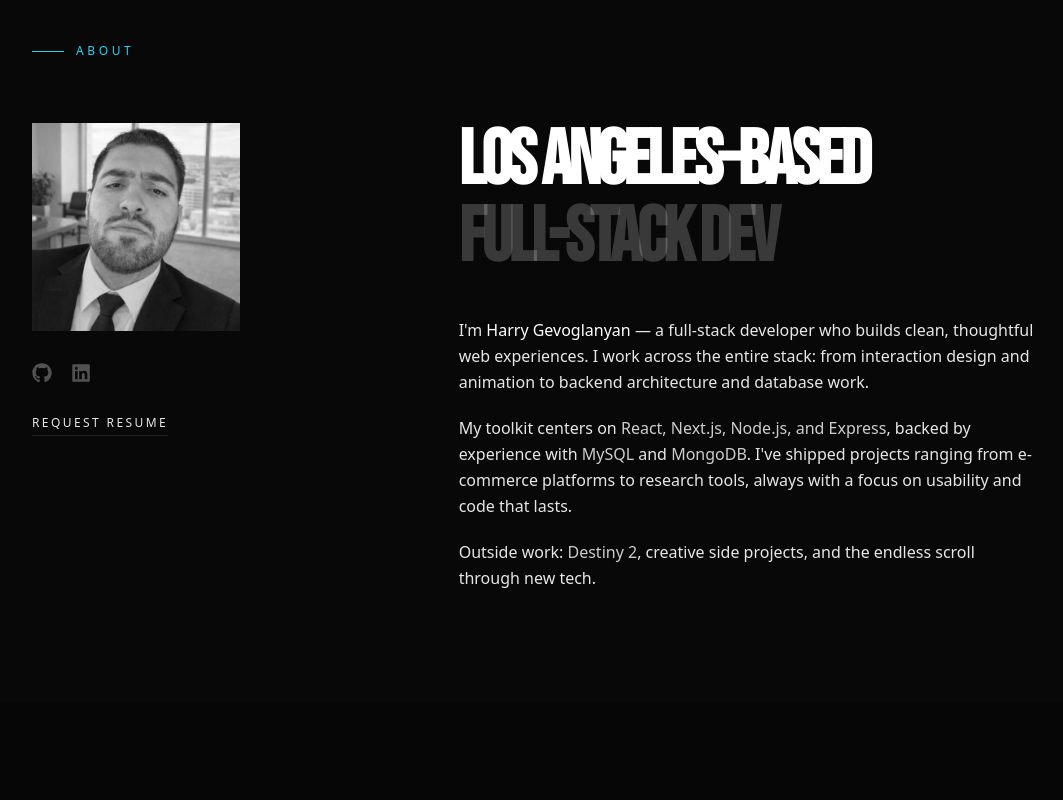
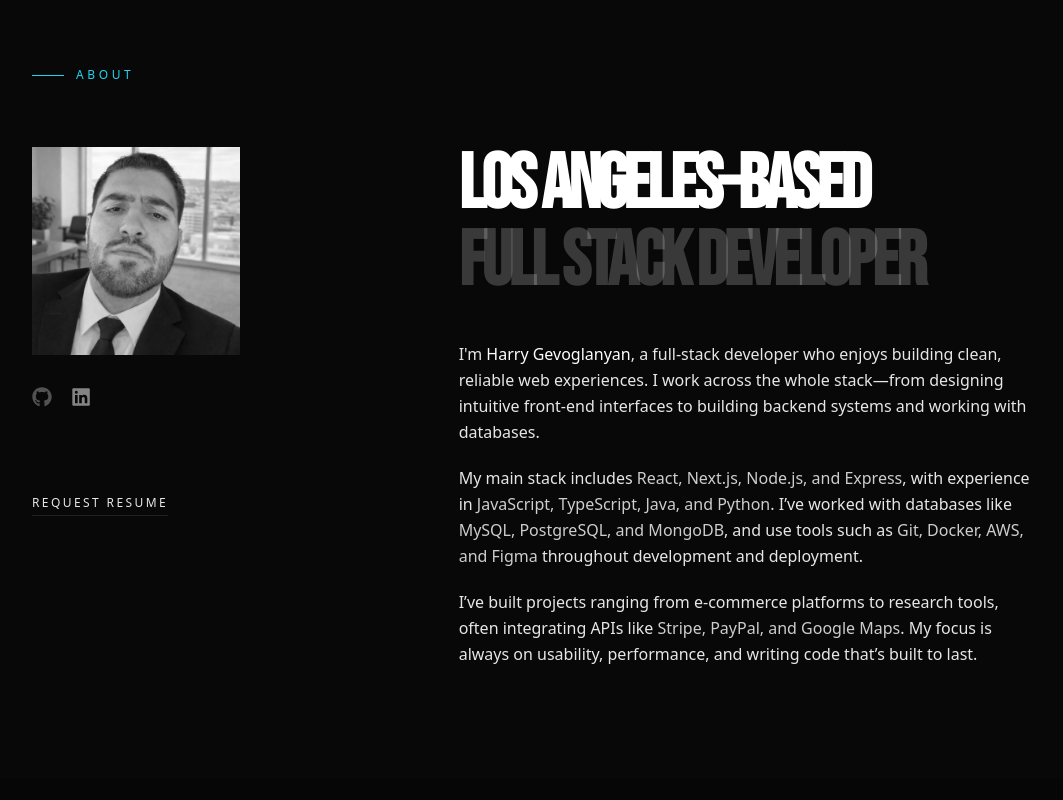
Before and after one commit to gevoglanyan/Gevoglanyan, a React (Create React App) app: page / in a window 1280 px wide. Shown: the part 1040-1840 px from the top of the page, without its empty margins (64-1127 px from the left). Built offline with nearby package versions, Linux system fonts and the light colour scheme; the HTML template or start-up script is replaced by a standard one.

Commit message:
Added Files / Added Updates

```diff
--- a/src/components/About.js
+++ b/src/components/About.js
@@ -48,7 +48,7 @@ const About = () => {
               href="https://www.linkedin.com/in/hgevoglanyan"
               target="_blank"
               rel="noopener noreferrer"
-              className="text-white/30 hover:text-white transition-colors duration-200"
+              className="text-white/50 hover:text-white transition-colors duration-200"
               aria-label="LinkedIn"
             >
               <svg className="w-5 h-5" viewBox="0 0 496 512" fill="currentColor">
@@ -56,6 +56,8 @@ const About = () => {
               </svg>
             </a>
           </div>
+
+          <br />
 
           <button
             onClick={() => setShowResume(true)}
@@ -70,28 +72,27 @@ const About = () => {
             className="text-[clamp(2.5rem,6vw,5rem)] font-black leading-none tracking-tighter text-white"
             style={{ fontFamily: "'Bebas Neue', 'Arial Black', sans-serif" }}
           >
-            Los Angeles–based
+            Los Angeles–Based
             <br />
-            <span className="text-white/20">Full-Stack Dev</span>
+            <span className="text-white/20">Full Stack Developer</span>
           </h2>
 
           <div className="space-y-5 text-white/90 text-base leading-relaxed font-light max-w-xl">
             <p>
-              I'm <span className="text-white font-medium">Harry Gevoglanyan</span> — a full-stack developer who builds
-              clean, thoughtful web experiences. I work across the entire stack: from interaction
-              design and animation to backend architecture and database work.
+              I'm <span className="text-white font-medium">Harry Gevoglanyan</span>, a full-stack developer who enjoys building clean, reliable web experiences. I work across the whole stack—from designing intuitive front-end interfaces to building backend systems and working with databases.
             </p>
+
             <p>
-              My toolkit centers on{" "}
-              <span className="text-white/80">React, Next.js, Node.js, and Express</span>, backed by
-              experience with <span className="text-white/80">MySQL</span> and{" "}
-              <span className="text-white/80">MongoDB</span>. I've shipped projects ranging from
-              e-commerce platforms to research tools, always with a focus on usability and code that
-              lasts.
+              My main stack includes <span className="text-white/80">React, Next.js, Node.js, and Express</span>, with
+              experience in <span className="text-white/80">JavaScript, TypeScript, Java, and Python</span>. I’ve worked with
+              databases like <span className="text-white/80">MySQL, PostgreSQL, and MongoDB</span>, and use tools such as
+              <span className="text-white/80"> Git, Docker, AWS, and Figma</span> throughout development and deployment.
             </p>
+
             <p>
-              Outside work: <span className="text-white/80">Destiny 2</span>, creative side projects,
-              and the endless scroll through new tech.
+              I’ve built projects ranging from e-commerce platforms to research tools, often integrating APIs
+              like <span className="text-white/80">Stripe, PayPal, and Google Maps</span>. My focus is always on
+              usability, performance, and writing code that’s built to last.
             </p>
           </div>
         </div>
@@ -118,7 +119,7 @@ const About = () => {
             <h3 className="text-white text-2xl font-bold mb-4 tracking-tight">
               Available Upon Request
             </h3>
-            <p className="text-white/40 text-sm leading-relaxed mb-6">
+            <p className="text-white/90 text-sm leading-relaxed mb-6">
               I'm happy to share a copy of my resume. Reach out via the contact section
               and I'll send it over.
             </p>
--- a/src/components/Contact.js
+++ b/src/components/Contact.js
@@ -28,10 +28,28 @@ const Contact = () => {
               <span className="text-white/20">Talk</span>
             </h2>
 
+            <br /> <br />
+
             <p className="text-white/90 text-base leading-relaxed max-w-sm mb-12">
               Have a project in mind? Want to collaborate? Or just want to say hello?
               Drop a message — I read everything, even the ones without semicolons.
             </p>
+
+            <p className="text-white/90 text-base leading-relaxed max-w-sm mb-12">
+              Have a project in mind? Want to collaborate? Or just want to say hello?
+              Drop a message — I read everything, even the ones without semicolons.
+            </p>
+
+            <p className="text-white/90 text-base leading-relaxed max-w-sm mb-12">
+              Have a project in mind? Want to collaborate? Or just want to say hello?
+              Drop a message — I read everything, even the ones without semicolons.
+            </p>
+
+            <p className="text-white/90 text-base leading-relaxed max-w-sm mb-12">
+              LOL
+            </p>
+
+            <br /> <br />
 
             <div className="space-y-4">
               <p className="text-white/90 text-xs tracking-[0.2em] uppercase">Find me on</p>
@@ -61,7 +79,7 @@ const Contact = () => {
                     href={s.href}
                     target="_blank"
                     rel="noopener noreferrer"
-                    className="text-white/30 hover:text-white transition-colors duration-200"
+                    className="text-white/50 hover:text-white transition-colors duration-200"
                     aria-label={s.label}
                   >
                     {s.icon}
@@ -83,6 +101,7 @@ const Contact = () => {
                 </p>
               </div>
             ) : (
+              <>
                 <form onSubmit={handleSubmit} className="space-y-8">
                   {[
                     { id: "name", label: "Your Name", type: "text", placeholder: "Harry Gevoglanyan", prefix: "Name", field: "name" },
@@ -129,6 +148,19 @@ const Contact = () => {
                     </button>
                   </div>
                 </form>
+
+                <br /> <br />
+
+                <div className="mt-12 flex justify-left">
+                  <div className="relative">
+                    <img
+                      src="/pictures/Nadeshot.jpeg"
+                      alt="Nadeshot"
+                      className="w-48 h-48 md:w-64 md:h-64 object-cover grayscale hover:grayscale-0 transition-all duration-700"
+                    />
+                  </div>
+                </div>
+              </>
             )}
           </div>
         </div>
--- a/src/components/Footer.js
+++ b/src/components/Footer.js
@@ -13,10 +13,11 @@ const Footer = () => {
         <p className="text-white/90 text-xs tracking-[0.15em]">
           © {new Date().getFullYear()} Gevoglanyan. All Rights Reserved.
         </p>
+
         <a
           href="#landing"
           className="text-white/90 hover:text-white text-xs tracking-[0.15em] uppercase transition-colors duration-200"
-        >
+        > <br />
           Back to top ↑
         </a>
       </div>
--- a/src/components/Gaming.js
+++ b/src/components/Gaming.js
@@ -25,23 +25,30 @@ const Gaming = () => {
               <span className="text-white/20">FPS</span>
             </h2>
 
+            <br />
+
             <div className="space-y-4 text-white/90 text-base leading-relaxed font-light max-w-lg mb-12">
               <p>
                 I don't play a lot of different games. Just one consistently:{" "}
-                <span className="text-white font-medium">Destiny 2</span>.
+                <span className="text-cyan-400 font-bold">Destiny 2</span>.
               </p>
+
               <p>
                 No long list of favorites — just Destiny 2, and that's enough.
               </p>
+
               <br />
+
               <p>
                 Okay, I lied. I also play{" "}
-                <span className="text-white font-medium">Call of Duty</span>.
+                <span className="text-red-500 font-bold">Call of Duty</span> from time to time.
               </p>
+
               <br />
+
               <p>
-                Oh, and this new game{" "}
-                <span className="text-white font-medium">Marathon</span>.
+                Oh, and also this new game{" "}
+                <span className="text-green-500 font-bold">Marathon</span>.
               </p>
             </div>
 
@@ -83,7 +90,7 @@ const Gaming = () => {
                   href={social.href}
                   target="_blank"
                   rel="noopener noreferrer"
-                  className={`flex items-center gap-2 text-white/30 ${social.hoverColor || "hover:text-white"} transition-colors duration-200 text-sm`}
+                  className={`flex items-center gap-2 text-white/50 ${social.hoverColor || "hover:text-white"} transition-colors duration-200 text-sm`}
                 >
                   {social.icon}
                   <span className="text-xs tracking-[0.1em] uppercase">{social.label}</span>
@@ -92,7 +99,7 @@ const Gaming = () => {
             </div>
           </div>
 
-          <div className="flex justify-start lg:justify-end">
+          <div className="flex flex-col items-start lg:items-end gap-6">
             <div className="relative">
               <img
                 src="/pictures/Harold.jpg"
@@ -100,10 +107,20 @@ const Gaming = () => {
                 className="w-48 h-48 md:w-64 md:h-64 object-cover grayscale hover:grayscale-0 transition-all duration-700"
               />
             </div>
+
+            <br /> <br />
+
+            <div className="relative">
+              <img
+                src="/pictures/Titan.jpg"
+                alt="Titan"
+                className="w-48 h-48 md:w-64 md:h-64 object-cover grayscale hover:grayscale-0 transition-all duration-700"
+              />
+            </div>
           </div>
         </div>
 
-        <br />
+        <br /> <br />
 
         <div className="mt-20 border-t border-white/[0.06] pt-8">
           <p className="text-white/90 text-xs tracking-[0.2em] uppercase">
--- a/src/components/Landing.js
+++ b/src/components/Landing.js
@@ -5,7 +5,7 @@ const titles = [
   "FULL STACK DEVELOPER",
   "WEB DEVELOPER",
   "GAMER",
-  "UNEMPLOYED",
+  "EMPLOYED",
 ];
 
 const Landing = () => {
@@ -98,7 +98,7 @@ const Landing = () => {
         </div>
 
         <p className="text-white/90 text-base md:text-lg max-w-md leading-relaxed mb-14 font-light">
-          Full-stack developer from Los Angeles. Building clean, fast, and
+          Full Stack Developer from Los Angeles. Building clean, fast, and
           purposeful web experiences across the entire stack.
         </p>
 
@@ -118,6 +118,9 @@ const Landing = () => {
         </div>
 
         <div className="border-t border-white/90 pt-8">
+
+          <br />
+
           <p className="text-white/90 text-xs tracking-[0.2em] uppercase mb-5">
             Selected Work
           </p>
@@ -133,7 +136,7 @@ const Landing = () => {
                 href={item.href}
                 target="_blank"
                 rel="noopener noreferrer"
-                className="group flex items-center gap-2 text-white/40 text-sm hover:text-white transition-colors duration-200"
+                className="group flex items-center gap-2 text-white/50 text-sm hover:text-white transition-colors duration-200"
               >
                 {item.label}
                 {item.badge && (
--- a/src/components/Projects.js
+++ b/src/components/Projects.js
@@ -28,7 +28,7 @@ const projects = [
   {
     name: "Gym Tracker Pro",
     index: "02",
-    tag: "Fitness",
+    tag: "Fitness Web App",
     description:
       "A comprehensive fitness tracking app for logging workouts, monitoring progress, and tracking personal records.",
     tools: ["React", "Next.js", "Node.js", "Express.js", "MongoDB"],
```
Also changed, not shown: public/pictures/Nadeshot.jpeg (added), public/pictures/Titan.jpg (added). Lines whose indentation alone changed are shown as unchanged.
